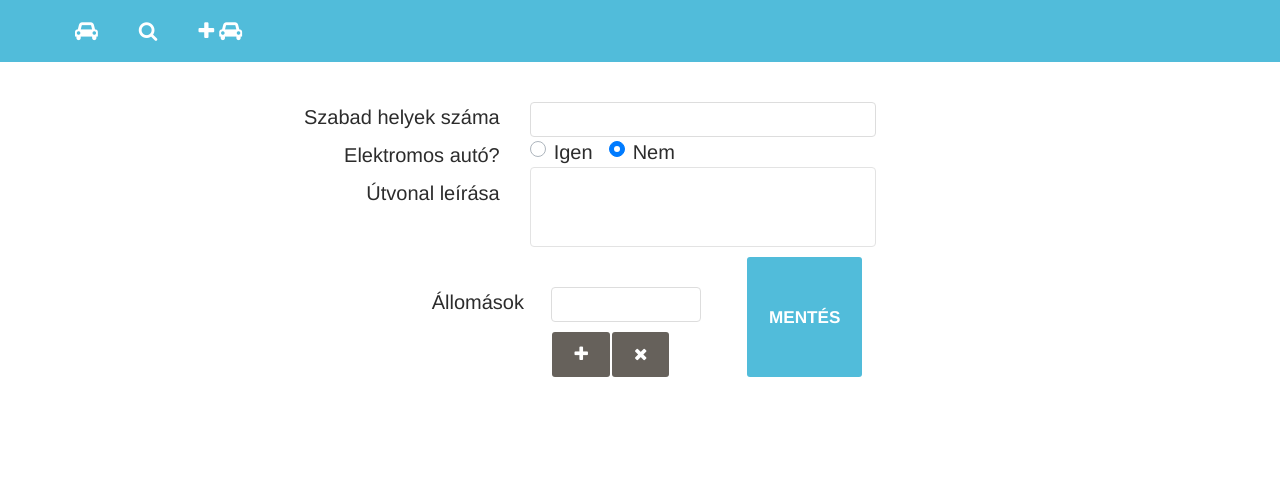
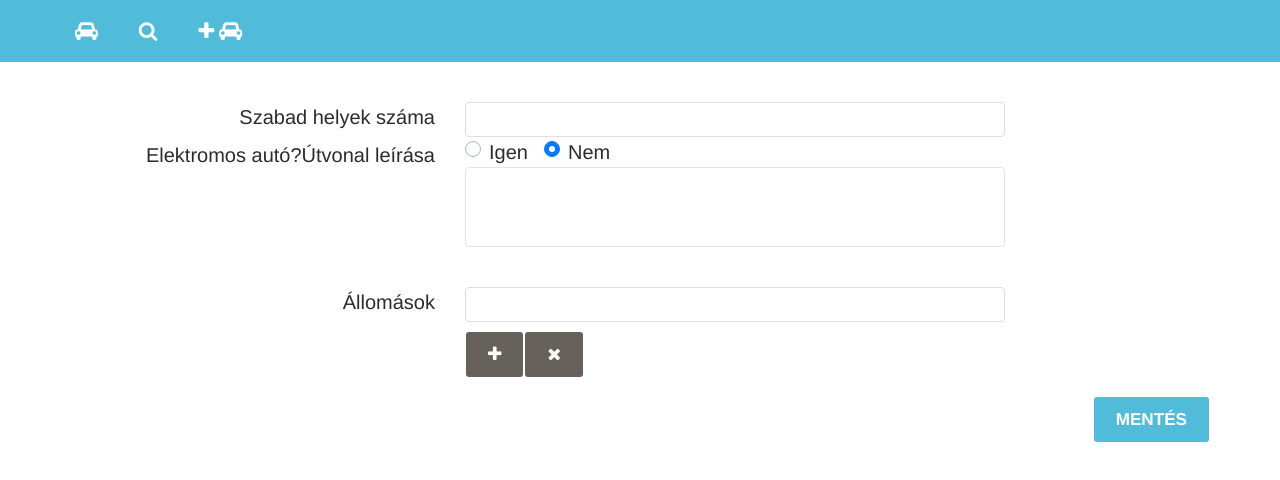
Before and after one commit to zoli333/TeleCar, a Vue app in the folder frontend/: page /add-car in a window 1280 px wide. Shown: the top 480 px of the page. Built offline with nearby package versions, Linux system fonts and the light colour scheme.

Commit message:
fix some frontend

```diff
--- a/frontend/src/pages/AddCar.vue
+++ b/frontend/src/pages/AddCar.vue
@@ -1,5 +1,6 @@
 <template>
-  <b-row class="outer-box col-md-8" align-h="center">
+  <!-- <div class="outer-box col-md-8" align-h="center"> -->
+  <b-container>
     <b-row class="car-information">
       <b-col class="text-right" cols="4">
         <label for="free-places">Szabad helyek száma</label>
@@ -16,7 +17,7 @@
       <b-col cols="4" class="text-right">
         <label for="stops">Állomások</label>
       </b-col>
-      <b-col cols="6" class="justify-content-center">
+      <b-col cols="6">
         <b-col>
         </b-col>
           <b-row id="stops" v-for="(station, index) in stations" :key="index">
@@ -34,7 +35,7 @@
     <b-row align-h="end">
       <b-button @click="save" variant="info">Mentés</b-button>
     </b-row>
-  </b-row>
+  </b-container>
 </template>
 
 <script>
```
